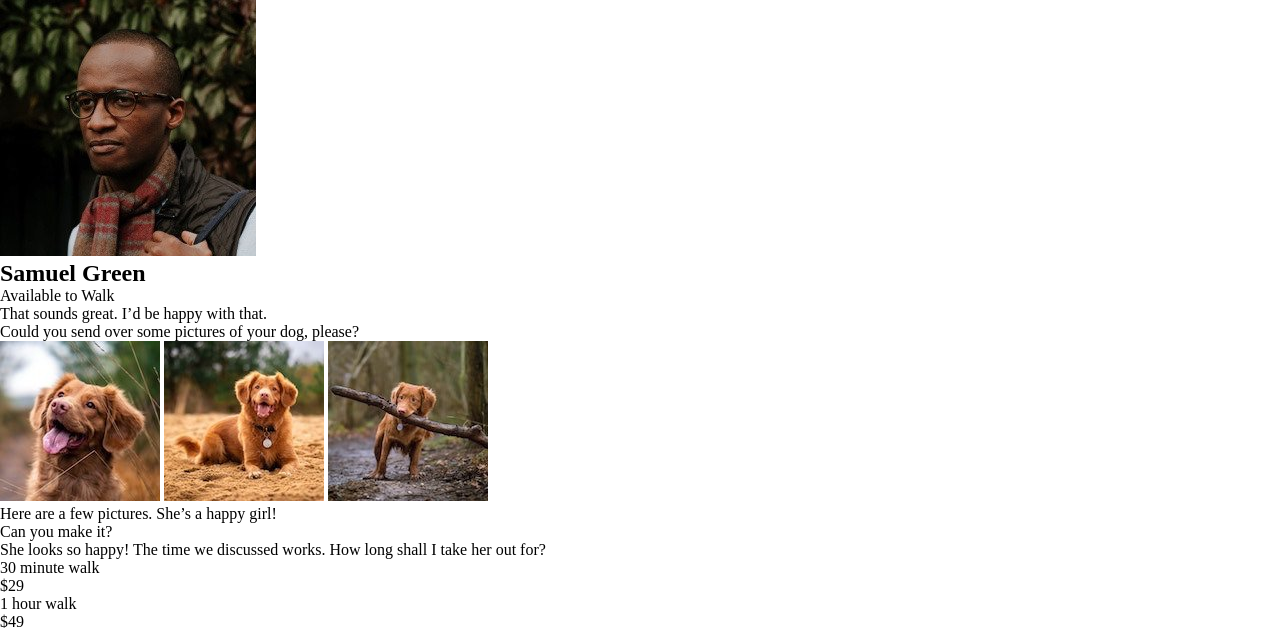
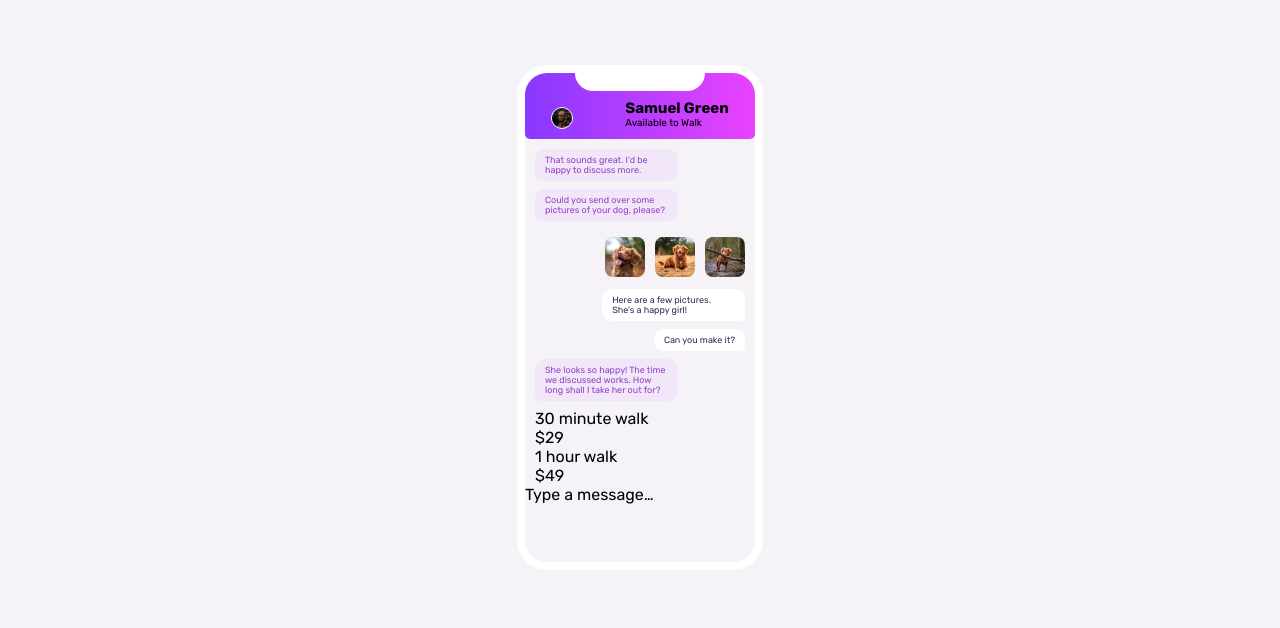
Before and after one commit to JohnPuckey/frontendmentor-chat-app-css-illustration, a plain HTML site: page index.html in a window 1280 px wide. Shown: the top 628 px of the page. Drawn offline with Linux system fonts and the light colour scheme.

Commit message:
css illustration initial styling

```diff
--- a/index.html
+++ b/index.html
@@ -21,23 +21,24 @@
 
    <div class="illustration">
       <div class="contact">
+
+        <img class="avatar" src="./images/avatar.jpg" alt="avatar">
         <div class="contact-txt">
-          <img class="avatar" src="./images/avatar.jpg" alt="avatar">
           <h2>Samuel Green</h2>
           <p>Available to Walk</p>
         </div>
       </div>
       <div class="messages">
         <div class="message left">
-          <p>That sounds great. I’d be happy with that.</p>
+          <p>That sounds great. I’d be happy to discuss more.</p>
         </div>
         <div class="message left">
           <p>Could you send over some pictures of your dog, please?</p>
         </div>
-        <div class="photos right">
-          <img src="./images/dog-image-1.jpg" alt="dog photo 1">
-          <img src="./images/dog-image-2.jpg" alt="dog photo 2">
-          <img src="./images/dog-image-3.jpg" alt="dog photo 3">
+        <div class="photos">
+          <img class="dog-photo" src="./images/dog-image-1.jpg" alt="dog photo 1">
+          <img class="dog-photo" src="./images/dog-image-2.jpg" alt="dog photo 2">
+          <img class="dog-photo" src="./images/dog-image-3.jpg" alt="dog photo 3">
         </div>
         <div class="message right">
           <p>Here are a few pictures. She’s a happy girl!</p>
--- a/style.css
+++ b/style.css
@@ -1,7 +1,128 @@
 
+@import url('https://fonts.googleapis.com/css2?family=Rubik:wght@400;500;700&display=swap');
+
+:root {
+  /* text colours */
+
+  --pale-violet: hsl(276, 100%, 81%);
+  --mid-violet: hsl(276, 55%, 52%);
+  --desat-violet: hsl(271, 15%, 43%);
+  --gray-blue: hsl(206, 6%, 79%);
+  --dark-desat-violet: hsl(271, 36%, 24%);
+  --dark-gray-violet: hsl(270, 7%, 64%);
+
+  /* Gradients */
+
+  --light-magenta: hsl(293, 100%, 63%);
+  --light-violet: hsl(264, 100%, 61%);
+
+  /* secondary colors */
+
+  --white: hsl(0, 0%, 100%);
+  --light-gray-violet: hsl(270, 20%, 96%);
+  --vdark-desat-violet: hsl(271, 36%, 24%);
+  --vlight-magenta: hsl(289, 100%, 72%);
+}
 
 * {
-    box-sizing: border-box;
-    margin: 0;
-    padding: 0;
+  box-sizing: border-box;
+  margin: 0;
+  padding: 0;
 }
+
+body {
+    font-family: 'Rubik', sans-serif;
+    font-size: 16px;
+    background-color: var(--light-gray-violet);
+}
+
+/* CSS Phone screen Illustration */
+
+.container {
+    display: flex;
+    align-items: center;
+    justify-content: center;
+    width: 100%;
+    height: 100%;
+    margin: 65px 0px 70px;
+}
+
+.illustration {
+    width: 246px;
+    height: 505px;
+    border: 8px solid var(--white);
+    border-radius: 30px;
+    overflow: hidden;
+}
+
+.contact {
+    position: relative;
+    display: flex;
+    justify-content: space-around;
+    align-items: flex-end;
+    background-image: linear-gradient(to left, var(--light-magenta), var(--light-violet));
+    border-radius: 0 0 5px 5px;
+    padding: 0 0 10px;
+    margin-bottom: 10px;
+    height: 66px;
+    font-size: 10px;
+}
+
+.contact::after {
+    content: '';
+    position: absolute;
+    width: 130px;
+    height: 18px;
+    top: 0%;
+    background-color: var(--white);
+    border-radius: 0 0 20px 20px;
+}
+
+img.avatar {
+    width: 22px;
+    height: 22px;
+    border-radius: 50%;
+    border: 1px solid var(--white);
+    display: block;
+}
+
+.messages {
+    display: flex;
+    flex-direction: column;
+    margin: 0 10px;
+}
+
+.message {
+    width: fit-content;
+    max-width: 25ch;
+    padding: 6px 10px 6px 10px ;
+    margin-bottom: 8px;
+    border-radius: 10px;
+    background-color: var(--white);
+    font-size: 9px;
+
+}
+
+.message.left {
+    background-color: hsla(276, 100%, 81%, 15%);
+    color: var(--mid-violet);
+    border-bottom-left-radius: 5px;
+}
+
+.message.right {
+    align-self: flex-end;
+    color: var(--dark-desat-violet);
+    border-bottom-right-radius: 5px;
+}
+
+.photos {
+    align-self: flex-end;
+    margin: 8px 0;
+}
+
+img.dog-photo {
+    width: 40px;
+    height: 40px;
+    border-radius: 8px;
+    margin-left: 6px;
+}
```
